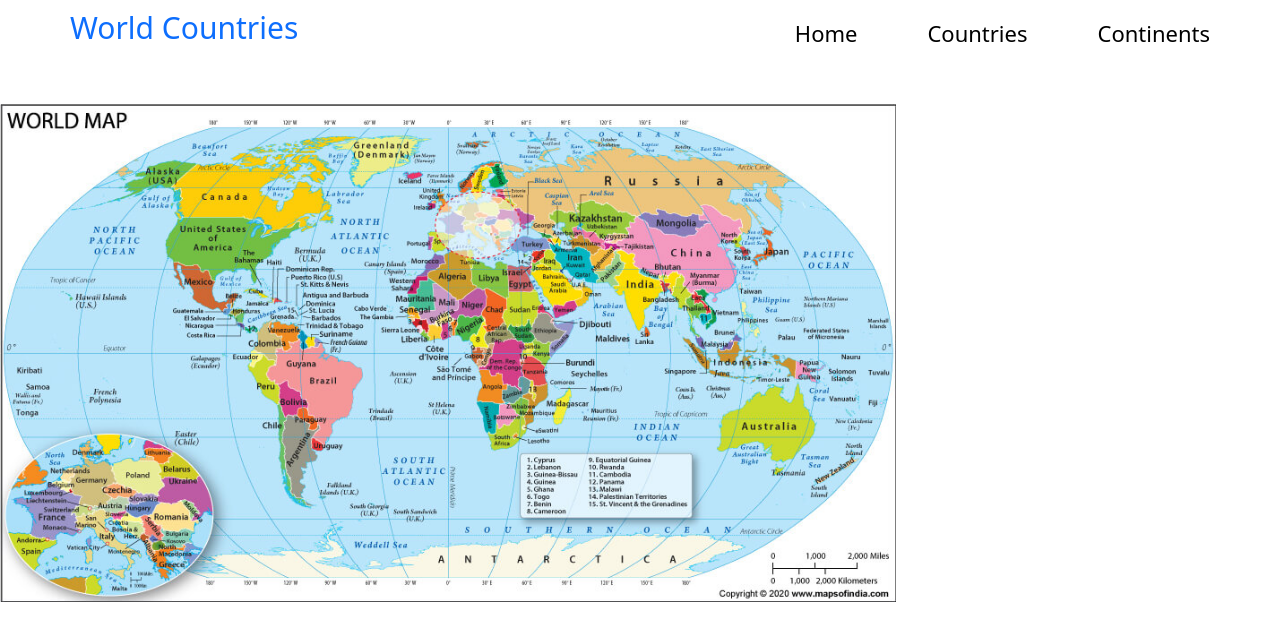
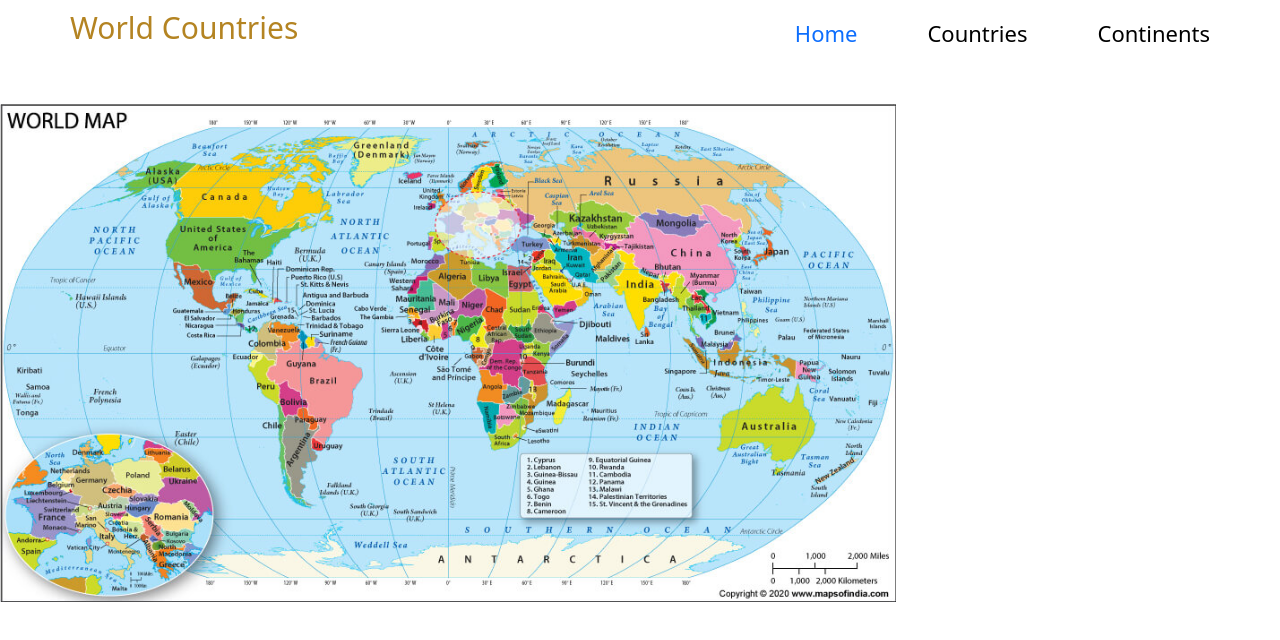
Before and after one commit to Mangetsu0000/countriesII, an Angular app: page / in a window 1280 px wide. Shown: the top 640 px of the page. Built offline with nearby package versions, Linux system fonts and the light colour scheme.

Commit message:
deleted countries-page

```diff
--- a/src/app/app.module.ts
+++ b/src/app/app.module.ts
@@ -6,7 +6,6 @@ import { AppComponent } from './app.component';
 import { CountriesComponent } from './components/countries/countries.component';
 import { CountryComponent } from './components/country/country.component';
 import { HomeComponent } from './components/home/home.component';
-import { CountriesPageComponent } from './components/countries-page/countries-page.component';
 import { ContinentsPageComponent } from './components/continents-page/continents-page.component';
 import { NavBarComponent } from './components/nav-bar/nav-bar.component';
 import { FormsModule } from '@angular/forms';
@@ -18,7 +17,6 @@ import { FormsModule } from '@angular/forms';
     CountriesComponent,
     CountryComponent,
     HomeComponent,
-    CountriesPageComponent,
     ContinentsPageComponent,
     NavBarComponent,
   ],
--- a/src/app/components/countries-page/countries-page.component.html
+++ /dev/null
@@ -1,2 +0,0 @@
-<app-nav-bar></app-nav-bar>
-<app-countries></app-countries>
--- a/src/app/components/countries-page/countries-page.component.ts
+++ /dev/null
@@ -1,15 +0,0 @@
-import { Component, OnInit } from '@angular/core';
-
-@Component({
-  selector: 'app-countries-page',
-  templateUrl: './countries-page.component.html',
-  styleUrls: ['./countries-page.component.css']
-})
-export class CountriesPageComponent implements OnInit {
-
-  constructor() { }
-
-  ngOnInit(): void {
-  }
-
-}
--- a/src/app/components/nav-bar/nav-bar.component.html
+++ b/src/app/components/nav-bar/nav-bar.component.html
@@ -1,8 +1,8 @@
 <div class="container">
-    <h4><a class="logo" [routerLink]="['']" routerLinkActive="active text-primary" [routerLinkActiveOptions]="{exact: true}">World Countries</a></h4>
+    <h4><a class="logo" [routerLink]="['home']" routerLinkActive="active text-primary" >World Countries</a></h4>
     <nav>
         <ul>
-            <li><a class="current-page" [routerLink]="['home']" routerLinkActive="active text-primary">Home</a></li>
+            <li><a class="current-page" [routerLink]="['']" routerLinkActive="active text-primary" [routerLinkActiveOptions]="{exact: true}">Home</a></li>
             <li><a [routerLink]="['countries']" routerLinkActive="active text-primary" >Countries</a></li>
             <li><a [routerLink]="['continents']" routerLinkActive="active text-primary" >Continents</a></li>
         </ul>
```
Also changed, not shown: src/app/components/countries-page/countries-page.component.css (deleted), 1 other file (tests, documents, lock files or other folders).
